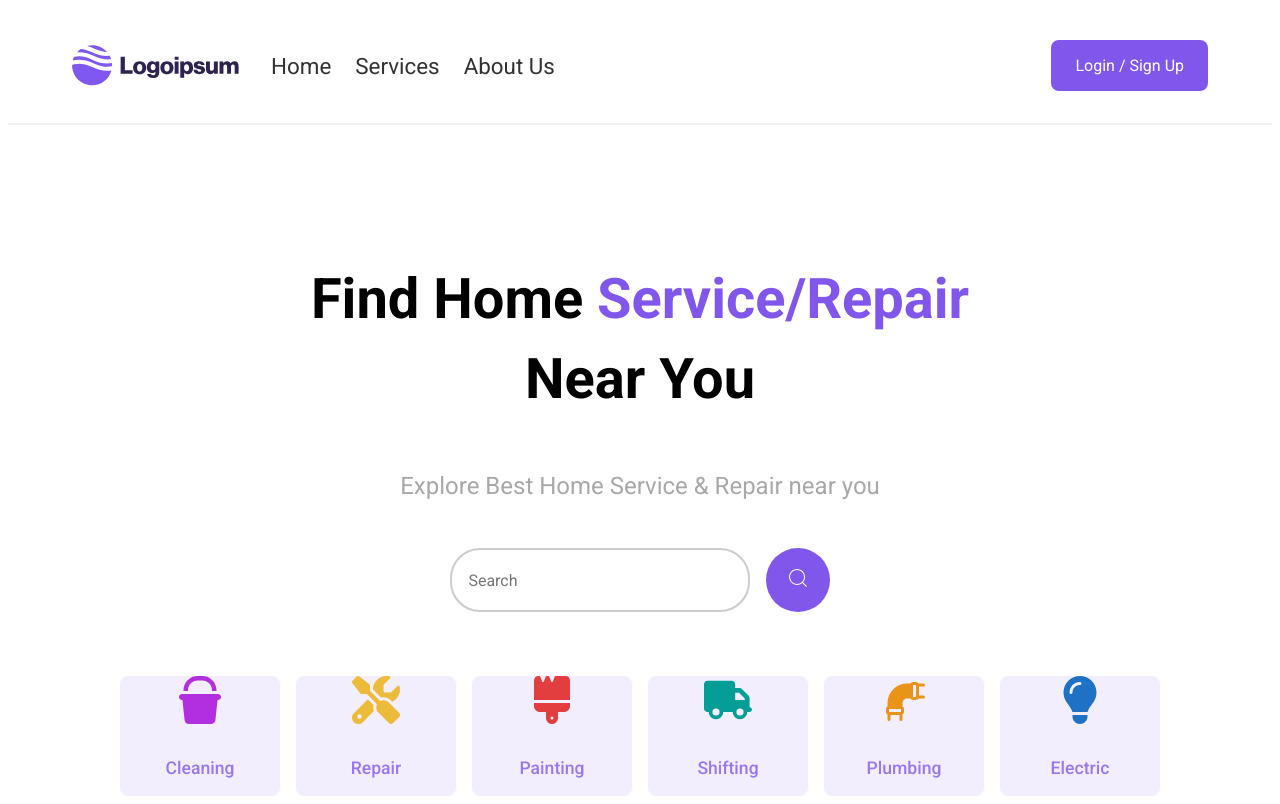
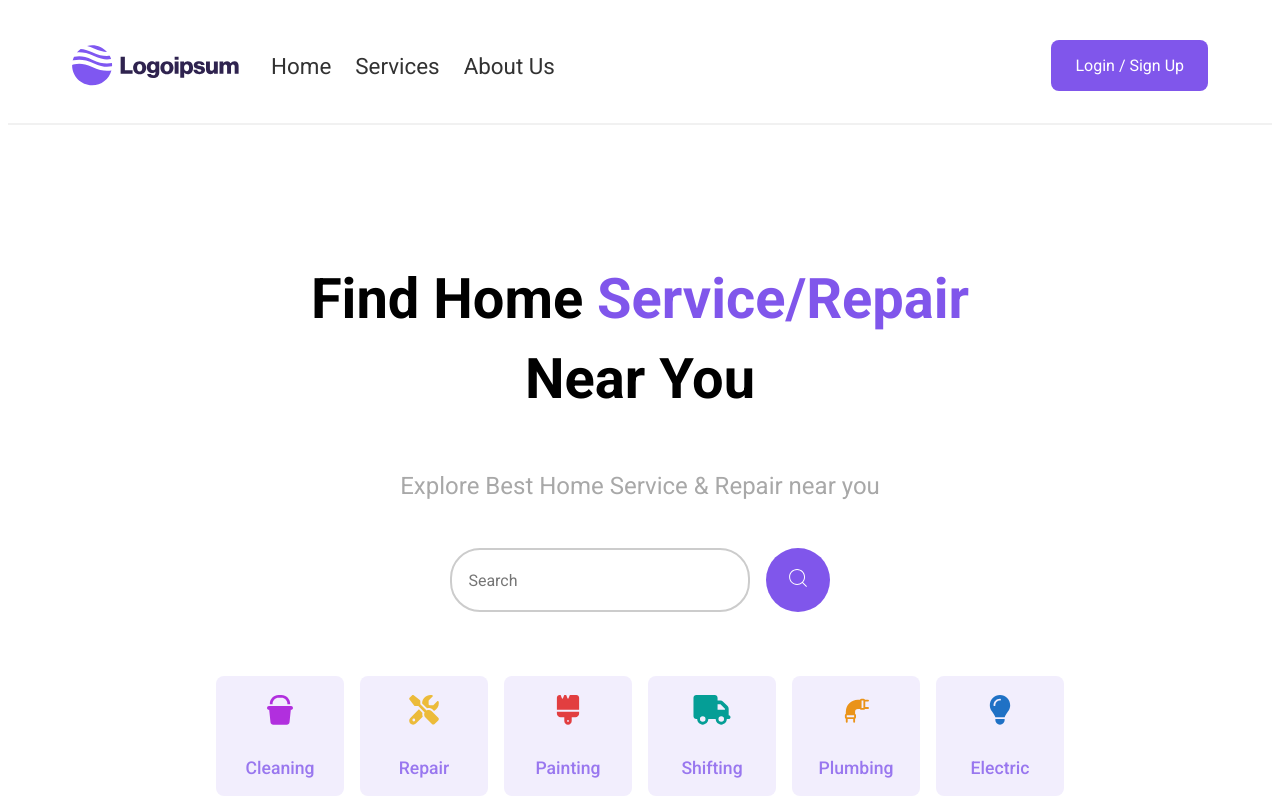
Before and after one commit to GeeEq/Home-Services, a React (Vite) app: page / in a window 1280 px wide. Built offline with nearby package versions, Linux system fonts and the light colour scheme.

Commit message:
CategoryList Icons aligment

```diff
--- a/src/components/home/CategoryCard.jsx
+++ b/src/components/home/CategoryCard.jsx
@@ -11,7 +11,7 @@ export default function CategoryCard({ category }) {
 
   return (
     <div className={styles.card}>
-      <Icon fontSize={48} color={color} />
+      <Icon fontSize={40} color={color} className={styles.iconAlign} />
       <p className={styles.name}>{name}</p>
     </div>
   );
--- a/src/components/home/CategoryList.module.scss
+++ b/src/components/home/CategoryList.module.scss
@@ -7,7 +7,7 @@
 }
 
 .card {
-  width: 160px;
+  width: 128px;
   height: 120px;
   display: flex;
   flex-direction: column;
@@ -22,8 +22,11 @@
     text-transform: capitalize;
     color: #9977ef;
     font-weight: 500;
+    // padding: ;
   }
-
+  .iconAlign {
+    margin-top: 1.2rem;
+  }
   &:hover {
     background-color: #f7f4fd;
     transition: 300ms;
```
Also changed, not shown: src/components/home/CategoryCard.module.scss (added).
